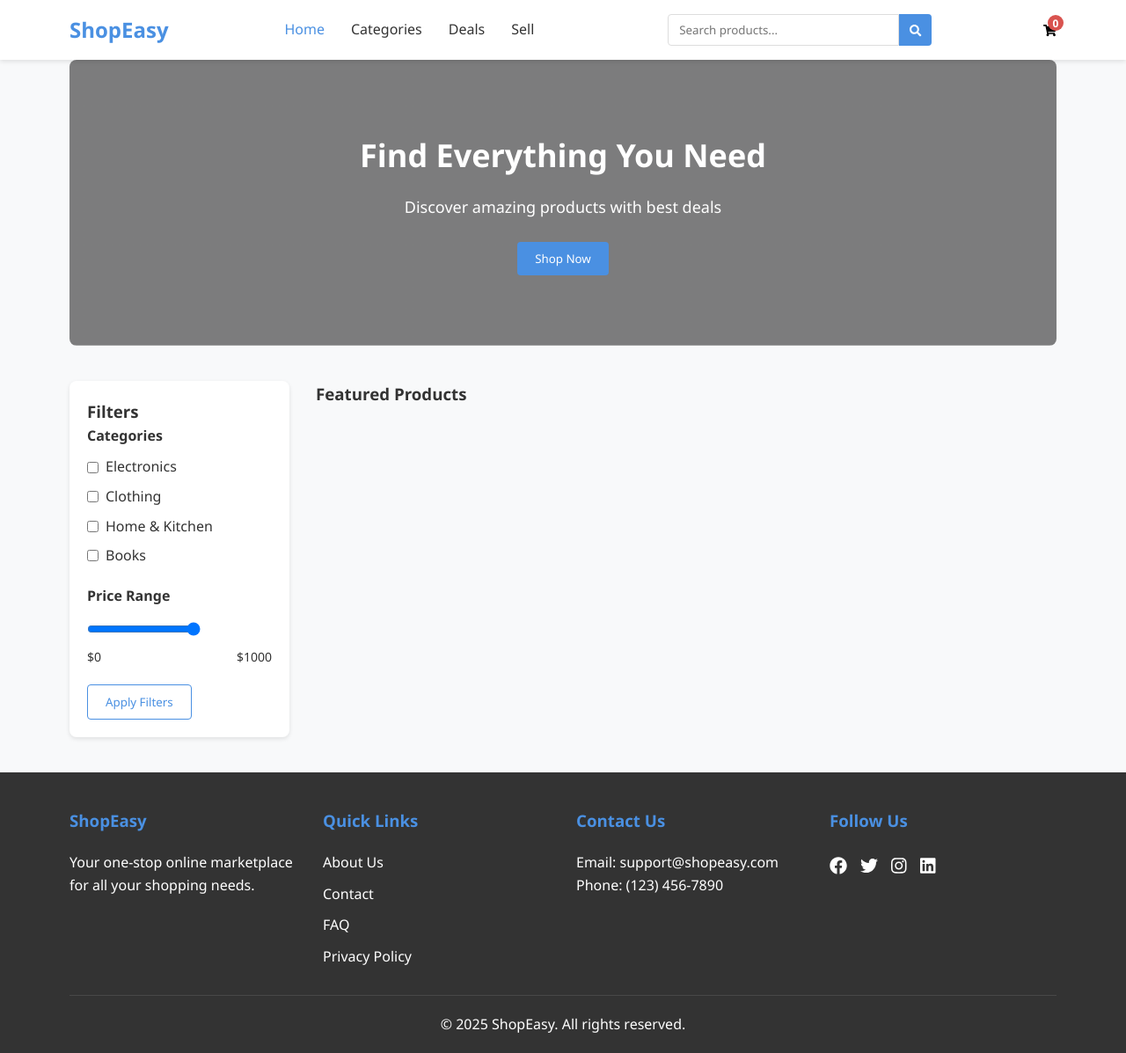
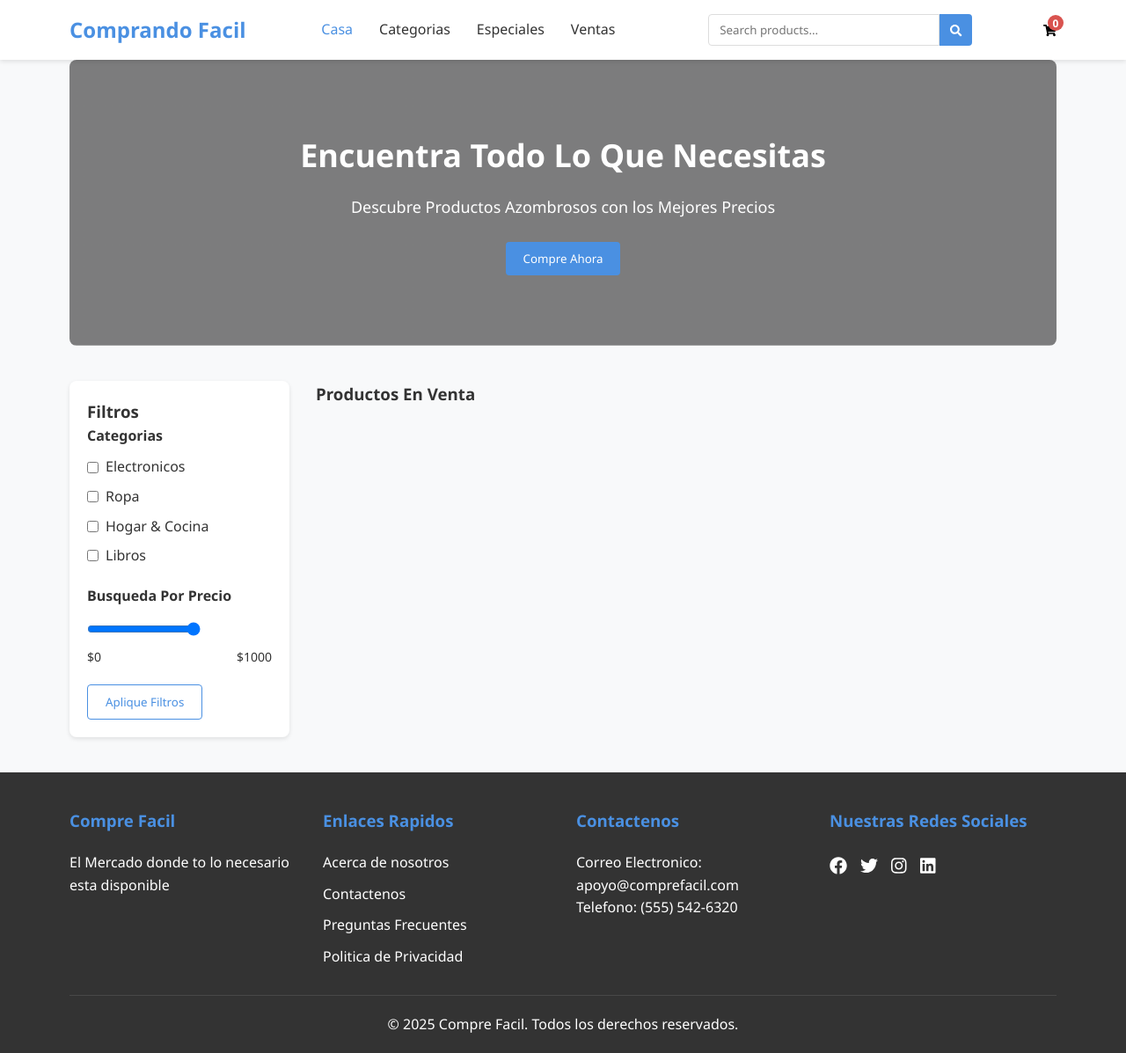
Before and after one commit to ukulele-listener/elmercadofeliz, a plain HTML site: page index.html in a window 1280 px wide. Shown: the whole page at 88% size. Drawn offline with Linux system fonts and the light colour scheme; a script that the page names is missing.

Commit message:
Update index.html

```diff
--- a/index.html
+++ b/index.html
@@ -4,7 +4,7 @@
   <head>
     <meta charset="UTF-8" />
     <meta name="viewport" content="width=device-width, initial-scale=1.0" />
-    <title>ShopEasy - Online Marketplace</title>
+    <title>Comprando Facil - Mercado Virtual</title>
     <link rel="stylesheet" href="css\style.css" />
     <link rel="icon" href="favicon.ico" type="image/x-icon" />
     <script src="https://cdnjs.cloudflare.com/ajax/libs/font-awesome/5.15.3/js/all.min.js"></script>
@@ -13,14 +13,14 @@
     <header>
       <div class="container">
         <div class="logo">
-          <h1>ShopEasy</h1>
+          <h1>Comprando Facil</h1>
         </div>
         <nav>
           <ul>
-            <li><a href="#" class="active">Home</a></li>
-            <li><a href="#">Categories</a></li>
-            <li><a href="#">Deals</a></li>
-            <li><a href="#">Sell</a></li>
+            <li><a href="#" class="active">Casa</a></li>
+            <li><a href="#">Categorias</a></li>
+            <li><a href="#">Especiales</a></li>
+            <li><a href="#">Ventas</a></li>
           </ul>
         </nav>
         <div class="search-bar">
@@ -44,37 +44,37 @@
       <div class="container">
         <div class="hero">
           <div class="hero-content">
-            <h2>Find Everything You Need</h2>
-            <p>Discover amazing products with best deals</p>
-            <button class="btn-primary">Shop Now</button>
+            <h2>Encuentra Todo Lo Que Necesitas</h2>
+            <p>Descubre Productos Azombrosos con los Mejores Precios</p>
+            <button class="btn-primary">Compre Ahora</button>
           </div>
         </div>
 
         <div class="product-section">
           <div class="filters">
-            <h3>Filters</h3>
+            <h3>Filtros</h3>
             <div class="filter-group">
-              <h4>Categories</h4>
+              <h4>Categorias</h4>
               <div class="filter-options">
                 <label
                   ><input type="checkbox" data-category="electronics" />
-                  Electronics</label
+                  Electronicos</label
                 >
                 <label
                   ><input type="checkbox" data-category="clothing" />
-                  Clothing</label
+                  Ropa</label
                 >
                 <label
-                  ><input type="checkbox" data-category="home" /> Home &
-                  Kitchen</label
+                  ><input type="checkbox" data-category="home" /> Hogar &
+                  Cocina</label
                 >
                 <label
-                  ><input type="checkbox" data-category="books" /> Books</label
+                  ><input type="checkbox" data-category="books" /> Libros</label
                 >
               </div>
             </div>
             <div class="filter-group">
-              <h4>Price Range</h4>
+              <h4>Busqueda Por Precio</h4>
               <div class="price-slider">
                 <input
                   type="range"
@@ -91,12 +91,12 @@
               </div>
             </div>
             <button id="apply-filters" class="btn-secondary">
-              Apply Filters
+              Aplique Filtros
             </button>
           </div>
 
           <div class="products-container">
-            <h3>Featured Products</h3>
+            <h3>Productos En Venta</h3>
             <div id="products-grid" class="products-grid">
               <!-- Products will be added here dynamically -->
             </div>
@@ -108,7 +108,7 @@
     <div id="cart-modal" class="modal">
       <div class="modal-content">
         <div class="modal-header">
-          <h3>Your Shopping Cart</h3>
+          <h3>Carro de Compra</h3>
           <span class="close">&times;</span>
         </div>
         <div class="modal-body">
@@ -121,7 +121,7 @@
               <span id="cart-subtotal">$0.00</span>
             </div>
             <div class="shipping">
-              <span>Shipping:</span>
+              <span>Envio:</span>
               <span id="cart-shipping">$5.99</span>
             </div>
             <div class="total">
@@ -131,9 +131,9 @@
           </div>
         </div>
         <div class="modal-footer">
-          <button id="checkout-btn" class="btn-primary">Checkout</button>
+          <button id="checkout-btn" class="btn-primary">Pagar</button>
           <button id="continue-shopping" class="btn-secondary">
-            Continue Shopping
+            Seguir Comprando
           </button>
         </div>
       </div>
@@ -143,25 +143,25 @@
       <div class="container">
         <div class="footer-sections">
           <div class="footer-section">
-            <h3>ShopEasy</h3>
-            <p>Your one-stop online marketplace for all your shopping needs.</p>
+            <h3>Compre Facil</h3>
+            <p>El Mercado donde to lo necesario esta disponible</p>
           </div>
           <div class="footer-section">
-            <h3>Quick Links</h3>
+            <h3>Enlaces Rapidos</h3>
             <ul>
-              <li><a href="#">About Us</a></li>
-              <li><a href="#">Contact</a></li>
-              <li><a href="#">FAQ</a></li>
-              <li><a href="#">Privacy Policy</a></li>
+              <li><a href="#">Acerca de nosotros</a></li>
+              <li><a href="#">Contactenos</a></li>
+              <li><a href="#">Preguntas Frecuentes</a></li>
+              <li><a href="#">Politica de Privacidad</a></li>
             </ul>
           </div>
           <div class="footer-section">
-            <h3>Contact Us</h3>
-            <p>Email: support@shopeasy.com</p>
-            <p>Phone: (123) 456-7890</p>
+            <h3>Contactenos</h3>
+            <p>Correo Electronico: apoyo@comprefacil.com</p>
+            <p>Telefono: (555) 542-6320</p>
           </div>
           <div class="footer-section">
-            <h3>Follow Us</h3>
+            <h3>Nuestras Redes Sociales</h3>
             <div class="social-icons">
               <a href="#"><i class="fab fa-facebook"></i></a>
               <a href="#"><i class="fab fa-twitter"></i></a>
@@ -171,7 +171,7 @@
           </div>
         </div>
         <div class="copyright">
-          <p>&copy; 2025 ShopEasy. All rights reserved.</p>
+          <p>&copy; 2025 Compre Facil. Todos los derechos reservados.</p>
         </div>
       </div>
     </footer>
```
